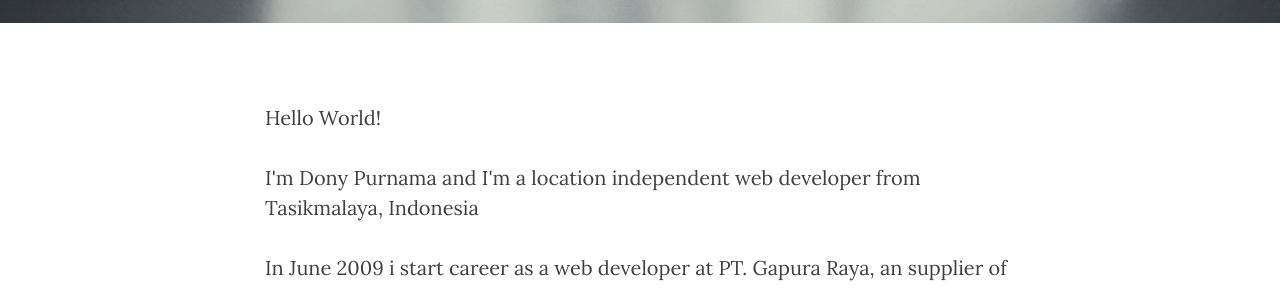
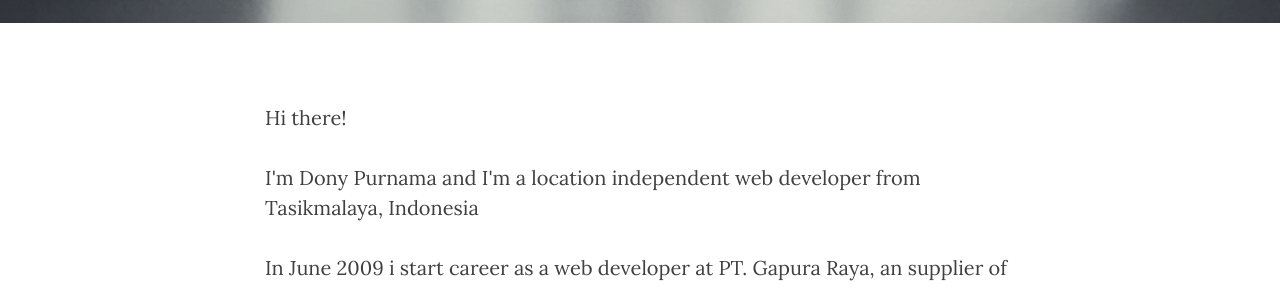
Before and after one commit to donypurnama/donypurnama.github.io, a Jekyll site: the page built from about.html, in a window 1280 px wide. Shown: the part 425-713 px from the top of the page. Built offline with Jekyll 4.4.1, drawn with Linux system fonts in a browser that asks for light colours; nearby versions of some CDN libraries.

Commit message:
Revert "modified single about.html"
This reverts commit 8f68e8fda6279872be88ae5dd41dbd3d602a4e15.

```diff
--- a/about.html
+++ b/about.html
@@ -4,7 +4,7 @@
   description: "Just an Ordinary Web Developer."
   header-img: "img/about-my-desk.png"
 ---
-<p>Hello World!</p>
+<p>Hi there!</p>
 
 <p>I'm Dony Purnama and I'm a location independent web developer from Tasikmalaya, Indonesia</p>
 
```
